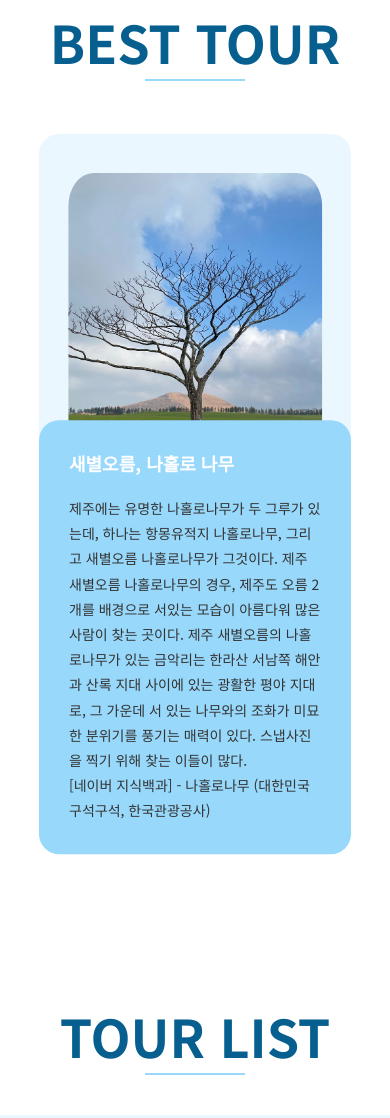
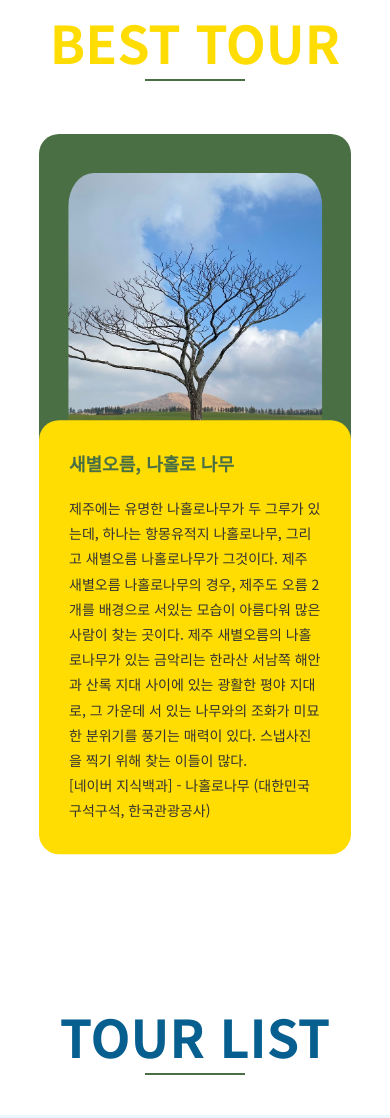
Before and after one commit to yellrim/jejutour, a plain HTML site: page index.html in a window 390 px wide. Shown: the part 1040-2158 px from the top of the page. Drawn offline with nearby package versions, Linux system fonts and the light colour scheme.

Commit message:
Add files via upload

```diff
--- a/css/reset.css
+++ b/css/reset.css
@@ -1,4 +1,4 @@
-@charset 'utf-8';
+@charset "utf-8";
 
 *{box-sizing:border-box;margin:0;padding:0;}
 a{text-decoration:none;color:inherit;}
--- a/css/style.css
+++ b/css/style.css
@@ -1,4 +1,4 @@
-@charset 'utf-8';
+@charset "utf-8";
 
 @import url('https://fonts.googleapis.com/css2?family=Noto+Sans+KR:wght@100;300;400;500;700;900&display=swap');
 
@@ -21,6 +21,9 @@
     margin: 0 auto;
     background-color: #98D8FB;
 }
+.sec h2::after{
+    background-color: #4b6f44
+}
 /* 모바일 수평 스크롤 금지 */
 html, body {
     max-width: 100%;
@@ -30,7 +33,7 @@ html, body {
 /* 헤더 스타일 */
 .header .row{
     width: 100%;
-    height: 100vh;
+    height: 110vh;
     background: url(../img/mainjeju.jpg) no-repeat;
     background-size: cover;
 }
@@ -141,14 +144,17 @@ html, body {
 .best h2{
     font-weight: 600;
     font-size: 64px;
-    color:#065F8F;
-    padding: 100px 0px 0px 500px;
+    color:#FFDC02;
+    padding: 100px 0px 0px 700px;
     text-align: center;
+}
+.sec h2::after{
+    background-color: #4b6f44;
 }
 .best .block01{
     width: 40%;
     height: 600px;
-    background-color: #EAF7FE;
+    background-color: #4b6f44;
     position: absolute;
     top:50%;
     left:35%;
@@ -173,7 +179,7 @@ html, body {
     height: auto;
     padding: 30px;
     border-radius: 20px;
-    background-color: #98D8FB;
+    background-color: #FFDC02;
     position: absolute;
     top:60%;
     left:65%;
@@ -182,7 +188,7 @@ html, body {
 .best .best-education h4{
     font-weight: 700;
     font-size: 18px;
-    color: #fff;
+    color: #4b6f44;
 }
 .best .best-education p{
     font-weight: 400;
@@ -305,6 +311,10 @@ html, body {
     .sec-conts{
         margin-top: 150px;
     }
+    .best h2{
+        padding: 0 0 0 0;
+        margin: 200px 0 0 0;
+    }
     .best .block01{
         width: 40%;
     }
@@ -348,6 +358,8 @@ html, body {
         margin-top: 150px;
     }
     .best h2{
+        padding: 0 0 0 0;
+        margin-top: 200px;
         font-size: 58px;
     }
     .best .block01{
@@ -362,7 +374,6 @@ html, body {
         height: auto;
         padding: 30px;
         border-radius: 20px;
-        background-color: #98D8FB;
         position: absolute;
         top:60%;
         left:70%;
```
